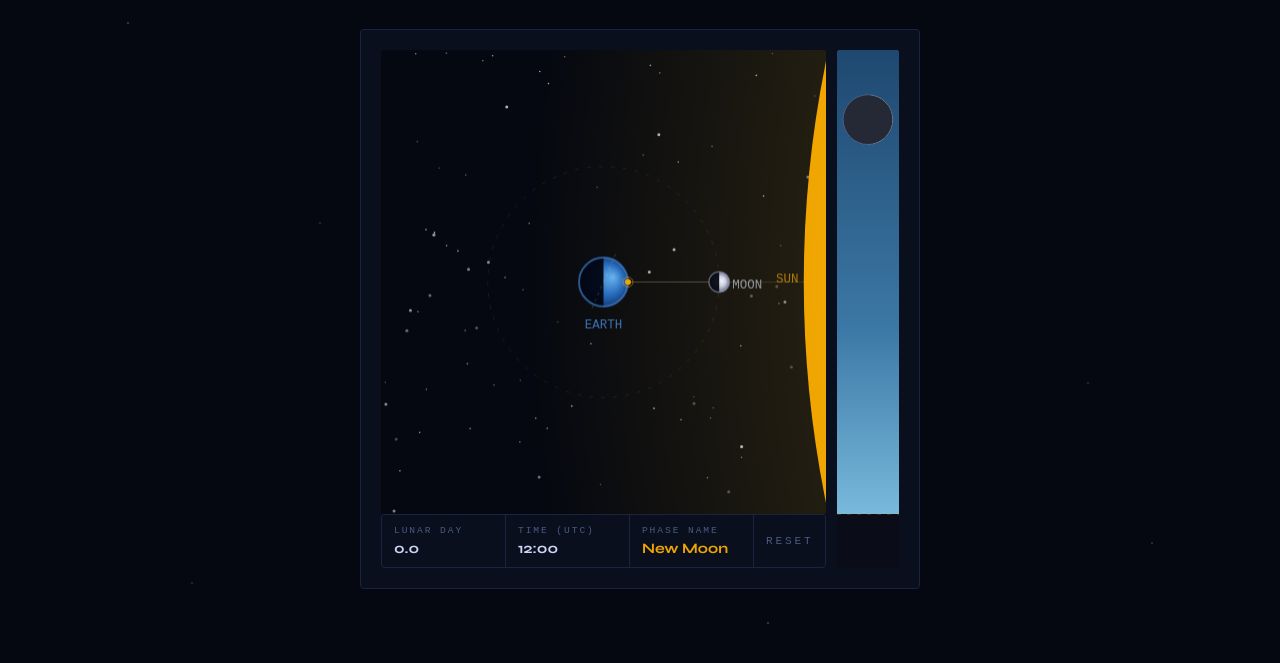
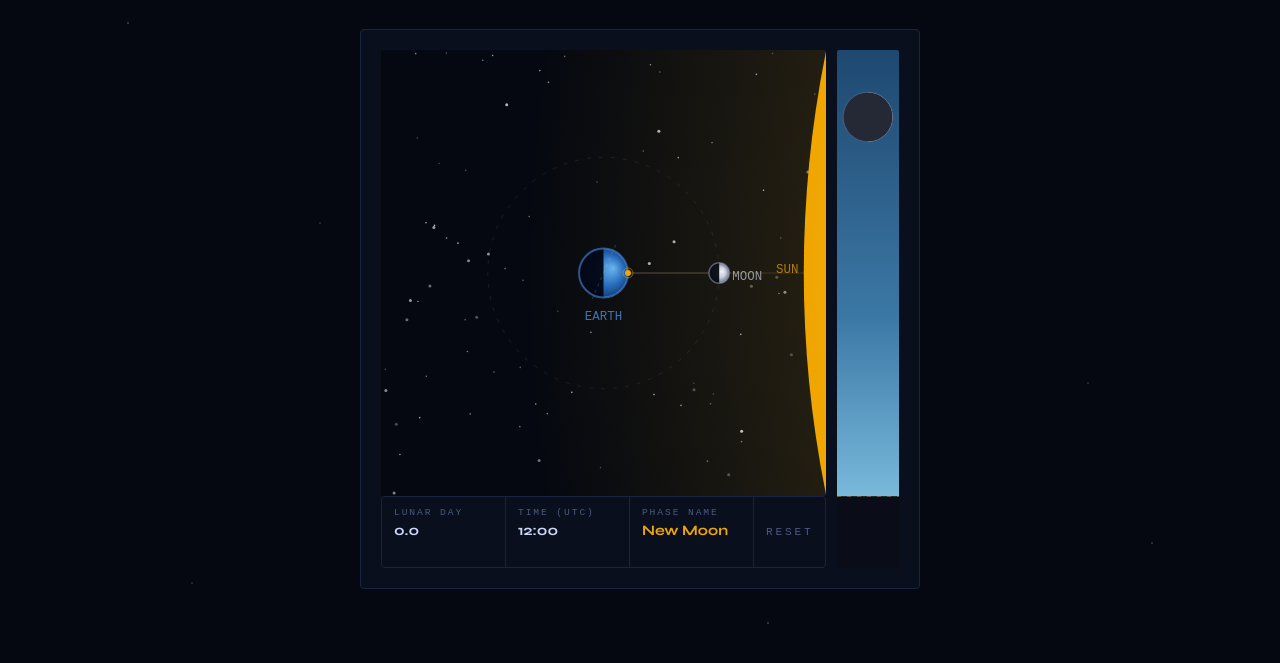
Before and after one commit to argothiel/argothiel.github.io, a website with bundled scripts: page docs/moon.html in a window 1280 px wide. Shown: the part 97-760 px from the top of the page. Built offline with nearby package versions, Linux system fonts and the light colour scheme; a web font is replaced by a local one.

Commit message:
Allow phase-name value to wrap; reserve 2 lines so layout doesn't jump
Phase names like "Waxing Crescent" were ellipsized in the narrow info
cell. Drop nowrap on .info-cell-value so it wraps on whitespace, and
pin a 2-line min-height so the info bar (and the horizon line pinned
to it) keeps a stable position across phases.

```diff
--- a/docs/moon/styles.css
+++ b/docs/moon/styles.css
@@ -205,10 +205,9 @@ canvas {
 .info-cell-value {
   font-size: 0.9rem;
   font-weight: 700;
+  line-height: 1.2;
+  min-height: 2.4em;
   color: var(--text);
-  white-space: nowrap;
-  overflow: hidden;
-  text-overflow: ellipsis;
 }
 
 .info-cell-value.highlight {
```
